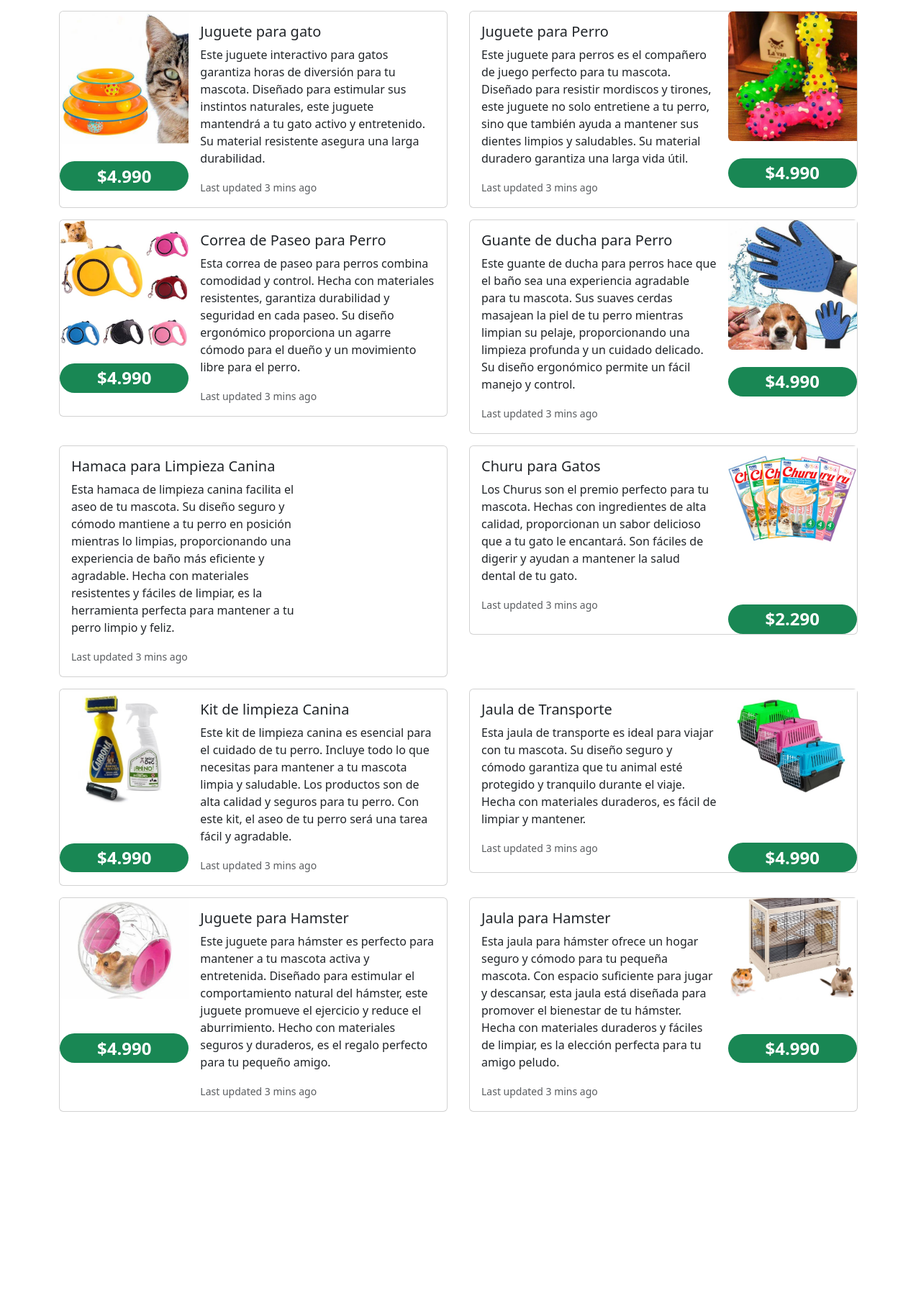
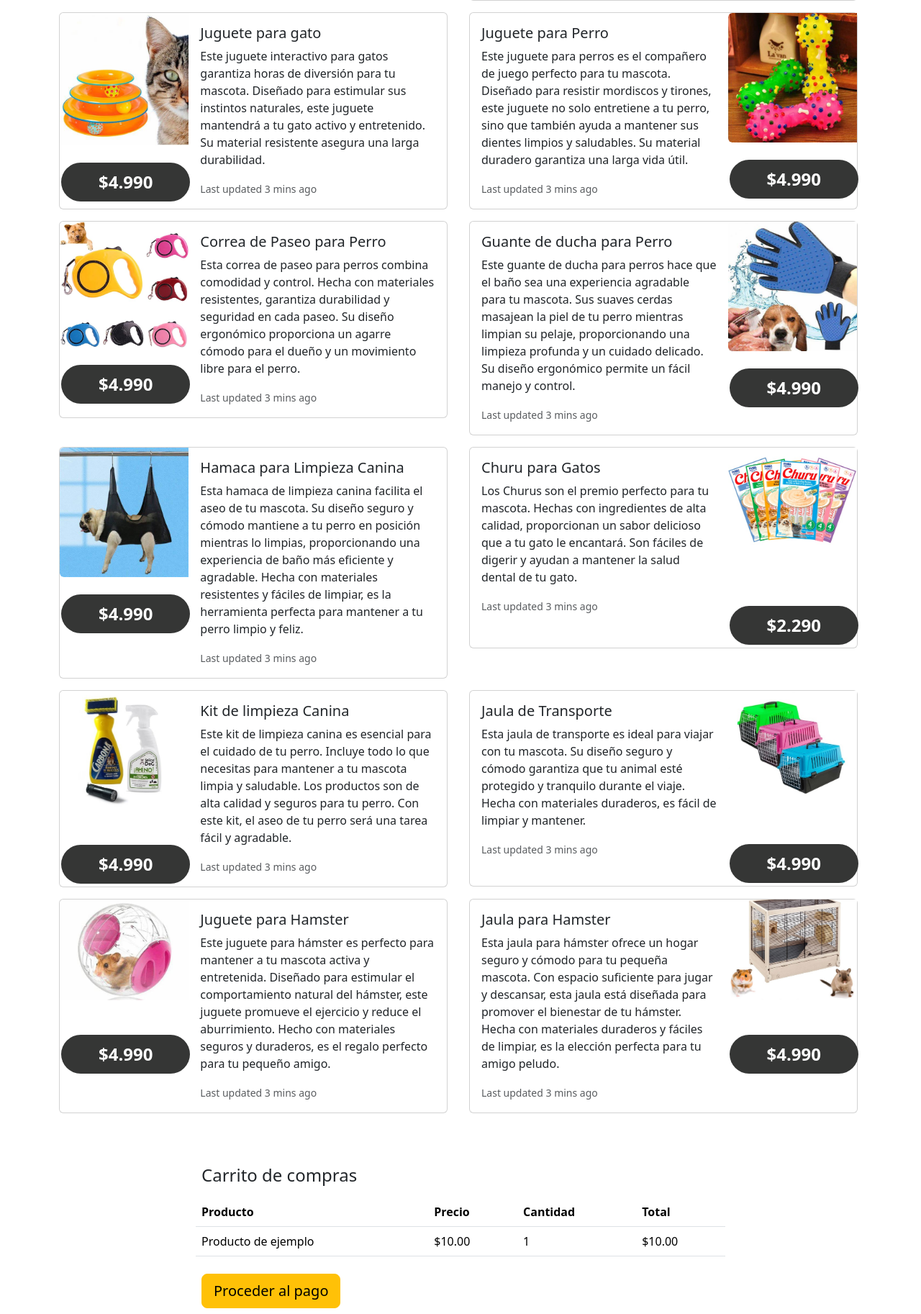
Before and after one commit to RivaulTavara/ipet-webapp-boostrap, a PHP site: page /main.html in a window 1280 px wide. Shown: the part 1290-3116 px from the top of the page at 72% size. Before the commit the page ends 2835 px from the top, so only its background shows below. Run offline with PHP 8.4, Linux system fonts and the light colour scheme.

Commit message:
botones de compra mejorados

```diff
--- a/main/main.html
+++ b/main/main.html
@@ -11,25 +11,25 @@
     <script src="https://cdn.jsdelivr.net/npm/bootstrap@5.3.3/dist/js/bootstrap.bundle.min.js" integrity="sha384-YvpcrYf0tY3lHB60NNkmXc5s9fDVZLESaAA55NDzOxhy9GkcIdslK1eN7N6jIeHz" crossorigin="anonymous"></script>
 
     <!-- Navbar -->
-    <nav class="navbar navbar-expand-lg navbar-light" style="background-color: var(--navbar-color);">
+    <nav class="navbar navbar-expand-lg navbar-light rounded" style="background-color: var(--navbar-color);">
         <div class="container-fluid">
-          <a class="navbar-brand no-transition" href="main.html">
+          <a class="navbar-brand" href="#">
             <img src="src/logo.png" alt="IPet" width="35px" height="35px">
             IPet
-        </a>
+          </a>
           <button class="navbar-toggler" type="button" data-bs-toggle="collapse" data-bs-target="#navbarNav" aria-controls="navbarNav" aria-expanded="false" aria-label="Toggle navigation">
             <span class="navbar-toggler-icon"></span>
           </button>
           <div class="collapse navbar-collapse" id="navbarNav">
             <ul class="navbar-nav">
               <li class="nav-item">
-                <a class="nav-link" aria-current="page" href="#productos">Productos Destacados</a>
+                <a class="nav-link active" aria-current="page" href="#productos">Productos Destacados</a>
               </li>
               <li class="nav-item">
                 <a class="nav-link" href="#galeria">Galería de Productos</a>
               </li>
               <li class="nav-item">
-                <a class="nav-link" href="registro.html">Registro de Usuarios</a>
+                <a class="nav-link" href="#registro">Registro de Usuarios</a>
               </li>
 
             </ul>
@@ -102,7 +102,7 @@
                   <div class="row g-0">
                     <div class="col-md-4">
                       <img src="src/casagato.jpeg" class="img-fluid rounded-start" alt="...">
-                      <span class="badge rounded-pill text-bg-success col-12 mt-4" style="font-size: x-large;">$4.990</span>
+                      <span class="badge rounded-pill product-button col-12 mt-4" style="font-size: x-large;">$4.990</span>
                     </div>
                     <div class="col-md-8">
                       <div class="card-body">
@@ -126,7 +126,7 @@
                     </div>
                     <div class="col-md-4">
                       <img src="src/casaperro.jpeg" class="img-fluid rounded-start" alt="...">
-                      <span class="badge rounded-pill text-bg-success col-12 mt-4" style="font-size: x-large;">$4.990</span>
+                      <span class="badge rounded-pill product-button col-12 mt-4" style="font-size: x-large;">$4.990</span>
                     </div>
                   </div>
                 </div>
@@ -142,7 +142,7 @@
                   <div class="row g-0">
                     <div class="col-md-4">
                       <img src="src/juguetegato.jpeg" class="img-fluid rounded-start" alt="...">
-                      <span class="badge rounded-pill text-bg-success col-12 mt-4" style="font-size: x-large;">$4.990</span>
+                      <span class="badge rounded-pill product-button col-12 mt-4" style="font-size: x-large;">$4.990</span>
                     </div>
                     <div class="col-md-8">
                       <div class="card-body">
@@ -166,7 +166,7 @@
                     </div>
                     <div class="col-md-4">
                       <img src="src/jugueteperro.jpeg" class="img-fluid rounded-start" alt="...">
-                      <span class="badge rounded-pill text-bg-success col-12 mt-4" style="font-size: x-large;">$4.990</span>
+                      <span class="badge rounded-pill product-button col-12 mt-4" style="font-size: x-large;">$4.990</span>
                     </div>
                   </div>
                 </div>
@@ -183,7 +183,7 @@
                   <div class="row g-0">
                     <div class="col-md-4">
                       <img src="src/correa.jpg" class="img-fluid rounded-start" alt="...">
-                      <span class="badge rounded-pill text-bg-success col-12 mt-4" style="font-size: x-large;">$4.990</span>
+                      <span class="badge rounded-pill product-button col-12 mt-4" style="font-size: x-large;">$4.990</span>
                     </div>
                     <div class="col-md-8">
                       <div class="card-body">
@@ -207,7 +207,7 @@
                     </div>
                     <div class="col-md-4">
                       <img src="src/guante.jpeg" class="img-fluid rounded-start" alt="...">
-                      <span class="badge rounded-pill text-bg-success col-12 mt-4" style="font-size: x-large;">$4.990</span>
+                      <span class="badge rounded-pill product-button col-12 mt-4" style="font-size: x-large;">$4.990</span>
                     </div>
                   </div>
                 </div>
@@ -222,6 +222,10 @@
               <div class="col-md-6 mx-auto">
                 <div class="card mb-3" style="max-width: 540px;">
                   <div class="row g-0">
+                    <div class="col-md-4">
+                      <img src="src/hamaca.jpeg" class="img-fluid rounded-start" alt="...">
+                      <span class="badge rounded-pill product-button col-12 mt-4" style="font-size: x-large;">$4.990</span>
+                    </div>
                     <div class="col-md-8">
                       <div class="card-body">
                         <h5 class="card-title">Hamaca para Limpieza Canina</h5>
@@ -244,7 +248,7 @@
                     </div>
                     <div class="col-md-4">
                       <img src="src/churu.jpg" class="img-fluid rounded-start" alt="...">
-                      <span class="badge rounded-pill text-bg-success col-12 mt-3" style="font-size: x-large;">$2.290</span>
+                      <span class="badge rounded-pill product-button col-12 mt-3" style="font-size: x-large;">$2.290</span>
                     </div>
                   </div>
                 </div>
@@ -261,7 +265,7 @@
                   <div class="row g-0">
                     <div class="col-md-4">
                       <img src="src/kitlimpieza.jpg" class="img-fluid rounded-start" alt="...">
-                      <span class="badge rounded-pill text-bg-success col-12 mt-2" style="font-size: x-large;">$4.990</span>
+                      <span class="badge rounded-pill product-button col-12 mt-2" style="font-size: x-large;">$4.990</span>
                     </div>
                     <div class="col-md-8">
                       <div class="card-body">
@@ -285,7 +289,7 @@
                     </div>
                     <div class="col-md-4">
                       <img src="src/jaula.jpg" class="img-fluid rounded-start" alt="...">
-                      <span class="badge rounded-pill text-bg-success col-12 mt-2" style="font-size: x-large;">$4.990</span>
+                      <span class="badge rounded-pill product-button col-12 mt-2" style="font-size: x-large;">$4.990</span>
                     </div>
                   </div>
                 </div>
@@ -302,7 +306,7 @@
                   <div class="row g-0">
                     <div class="col-md-4">
                       <img src="src/juguetehamster.jpeg" class="img-fluid rounded-start" alt="...">
-                      <span class="badge rounded-pill text-bg-success col-12 mt-5" style="font-size: x-large;">$4.990</span>
+                      <span class="badge rounded-pill product-button col-12 mt-5" style="font-size: x-large;">$4.990</span>
                     </div>
                     <div class="col-md-8">
                       <div class="card-body">
@@ -326,7 +330,7 @@
                     </div>
                     <div class="col-md-4">
                       <img src="src/jaulaparahamster.jpg" class="img-fluid rounded-start" alt="...">
-                      <span class="badge rounded-pill text-bg-success col-12 mt-5" style="font-size: x-large;">$4.990</span>
+                      <span class="badge rounded-pill product-button col-12 mt-5" style="font-size: x-large;">$4.990</span>
                     </div>
                   </div>
                 </div>
@@ -334,11 +338,38 @@
             </div>
           </div>
 
-          <!--Registro de nuevos usuarios (hypervinculo al archivo registro.html)-->
-          <div class="alert  alert-dismissible fade show" role="alert" style="position: fixed; bottom: 20px; right: 20px;">
-            <a href="registro.html" class="btn btn-primary btn-lg">¿Eres nuevo? ¡Regístrate!</a>
-            <button type="button" class="btn-close" data-bs-dismiss="alert" aria-label="Close"></button>
+
+
+          <!--Este es el carrito de compras, no se que wea hace todavia-->
+          <div class="container mt-5" id="registro">
+            <div class="d-flex justify-content-center row">
+              <div class="col-md-8">
+                  <div class="p-2">
+                      <h4>Carrito de compras</h4>
+                  </div>
+                  <table class="table">
+                      <thead>
+                          <tr>
+                              <th scope="col">Producto</th>
+                              <th scope="col">Precio</th>
+                              <th scope="col">Cantidad</th>
+                              <th scope="col">Total</th>
+                          </tr>
+                      </thead>
+                      <tbody>
+                          <tr>
+                              <td>Producto de ejemplo</td>
+                              <td>$10.00</td>
+                              <td>1</td>
+                              <td>$10.00</td>
+                          </tr>
+                      </tbody>
+                  </table>
+                  <div class="d-flex flex-row align-items-center mt-3 p-2 bg-white rounded">
+                      <button class="btn btn-warning btn-block btn-lg ml-2 pay-button" type="button">Proceder al pago</button>
+                  </div>
+              </div>
           </div>
-
+      </div>
 </body>
 </html>
--- a/main/style.css
+++ b/main/style.css
@@ -55,3 +55,23 @@
 .navbar-brand.no-transition:hover {
     color: inherit;
 }
+
+.product-button {
+    /* Estilos base para el botón */
+    background-color: #353635; /* Verde */
+    border: none;
+    color: white;
+    padding: 15px 32px;
+    text-align: center;
+    text-decoration: none;
+    display: inline-block;
+    font-size: 16px;
+    margin: 4px 2px;
+    cursor: pointer;
+  }
+
+.product-button:hover {
+    /* Estilos para el botón cuando el mouse está sobre él */
+    background-color: #4CAF50;
+    transition: background-color 0.3s ease-in-out; /* Slow color transition */
+}
```
